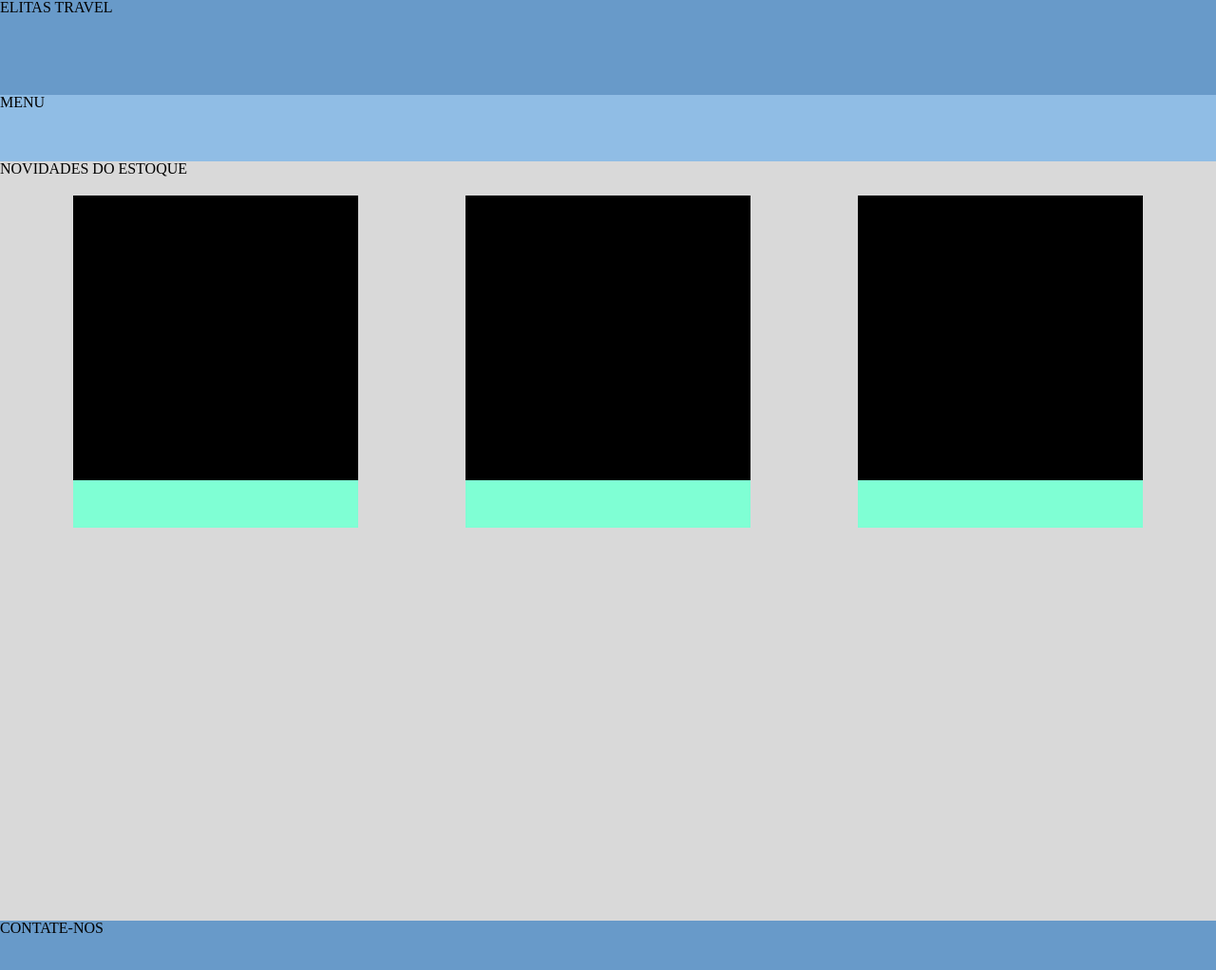
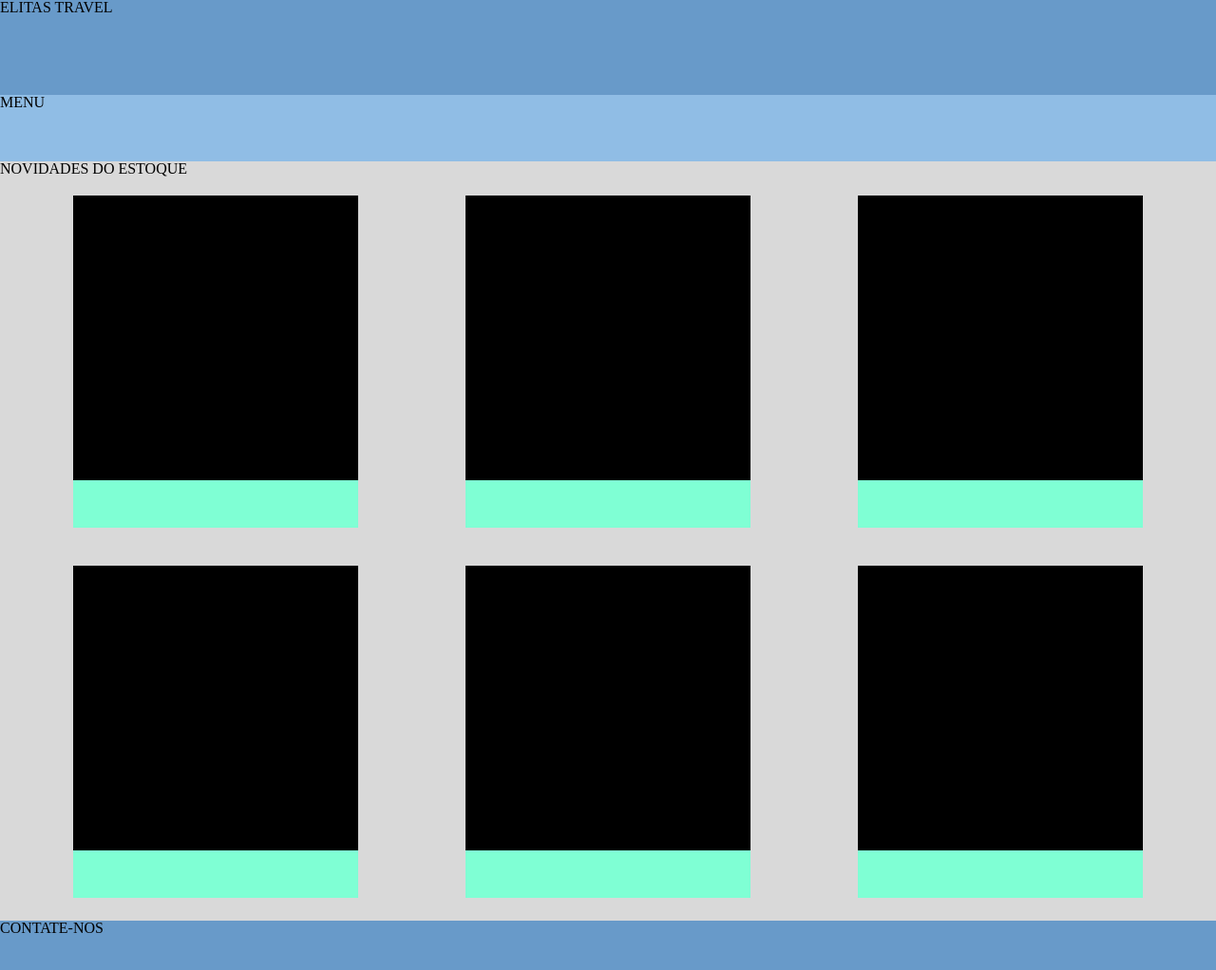
Before and after one commit to joaopedrogoncalvess/projeto_novo, a plain HTML site: page index.html in a window 1280 px wide. Shown: the whole page at 95% size. Drawn offline with Linux system fonts and the light colour scheme.

Commit message:
aditei as caixas embaixo

```diff
--- a/index.html
+++ b/index.html
@@ -54,6 +54,38 @@
 
         </div>
     </div>
+        <div class="corpo3">
+            <div class="caixaaero">
+                <div class="fotoaero">
+
+                </div>
+                <div class="nomeaero">
+
+                </div>
+
+            </div>
+
+            <div class="caixaaero">
+                <div class="fotoaero">
+
+                </div>
+                <div class="nomeaero">
+
+                </div>
+
+            </div>
+
+            <div class="caixaaero">
+                <div class="fotoaero">
+
+                </div>
+                <div class="nomeaero">
+
+                </div>
+
+            </div>
+
+        </div>
     </div>
     <footer>
         <h1>
--- a/styles.css
+++ b/styles.css
@@ -12,6 +12,14 @@
     margin: 0px;
 }
 .corpo2{
+    display: flex;
+    display: flex;
+    flex-direction: row;
+    padding: 20px;
+    justify-content: space-around;
+
+}
+.corpo3{
     display: flex;
     display: flex;
     flex-direction: row;
```
